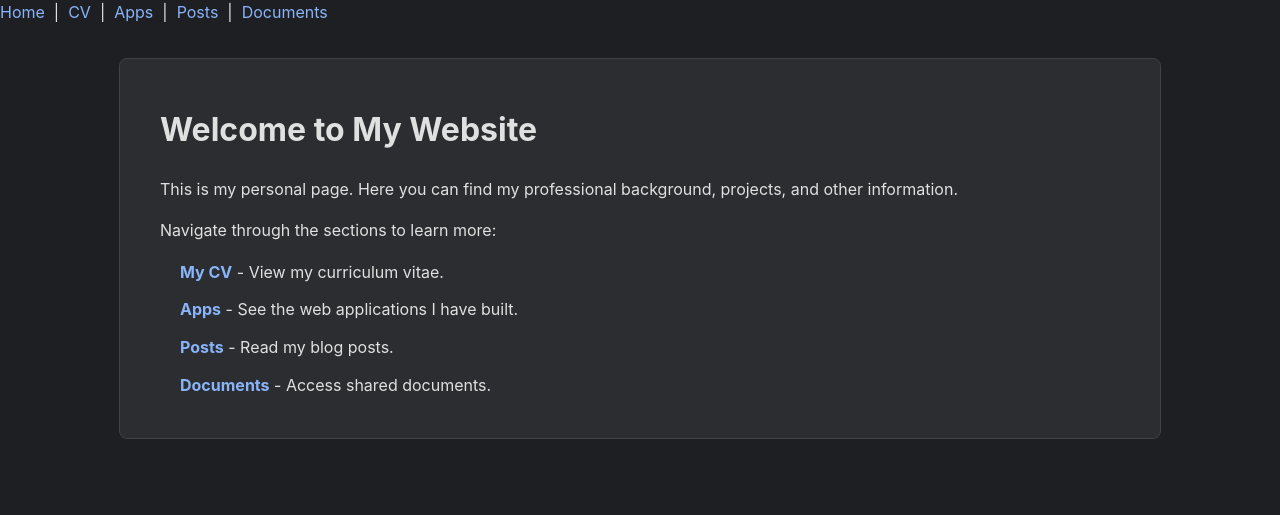
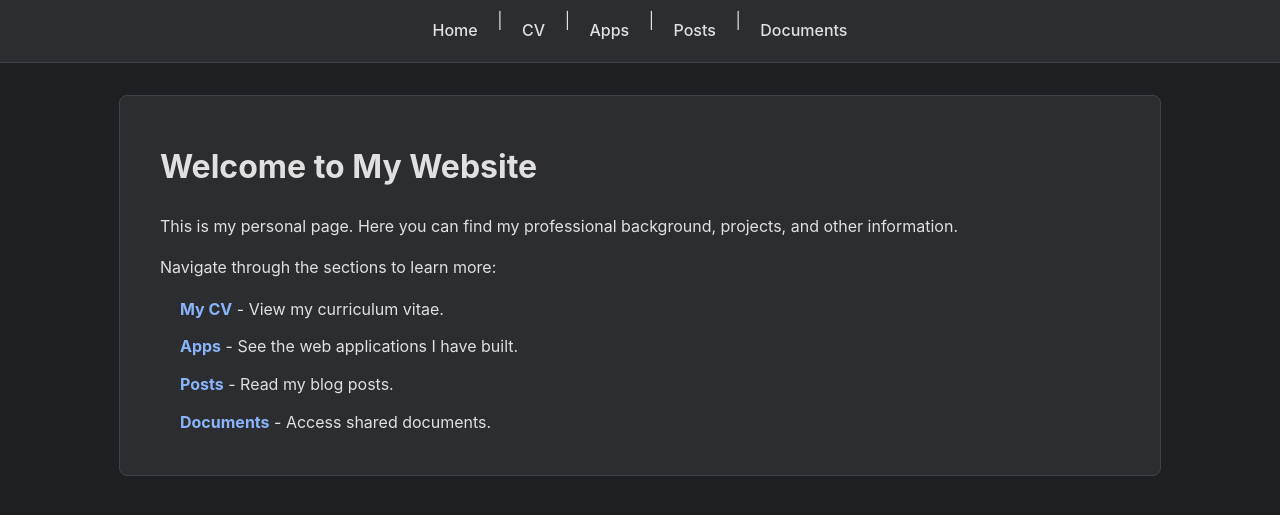
Before and after one commit to MuathHamidi/muath.hamidi, a Jekyll site: the page built from index.md, in a window 1280 px wide. Shown: the top 515 px of the page. Built offline with Jekyll 4.4.1, drawn with Linux system fonts in a browser that asks for light colours; our own code applies the rules of GitHub Pages for plain Markdown files.

Commit message:
Update default.html

```diff
--- a/_layouts/default.html
+++ b/_layouts/default.html
@@ -9,14 +9,16 @@
 <body>
 
     <!-- ===== START OF NEW MENU BAR ===== -->
-    <header>
-      <nav>
+    <header class="navbar">
+        <nav>
+            <ul>
         <a href="{{ site.baseurl }}/">Home</a> &nbsp;|&nbsp;
         <a href="{{ site.baseurl }}/cv.md">CV</a> &nbsp;|&nbsp;
         <a href="{{ site.baseurl }}/apps.md">Apps</a> &nbsp;|&nbsp;
         <a href="{{ site.baseurl }}/posts.md">Posts</a> &nbsp;|&nbsp;
         <a href="{{ site.baseurl }}/documents.md">Documents</a>
-      </nav>
+            <ul>
+        </nav>
     </header>
     <!-- ===== END OF NEW MENU BAR ===== -->
 
```
